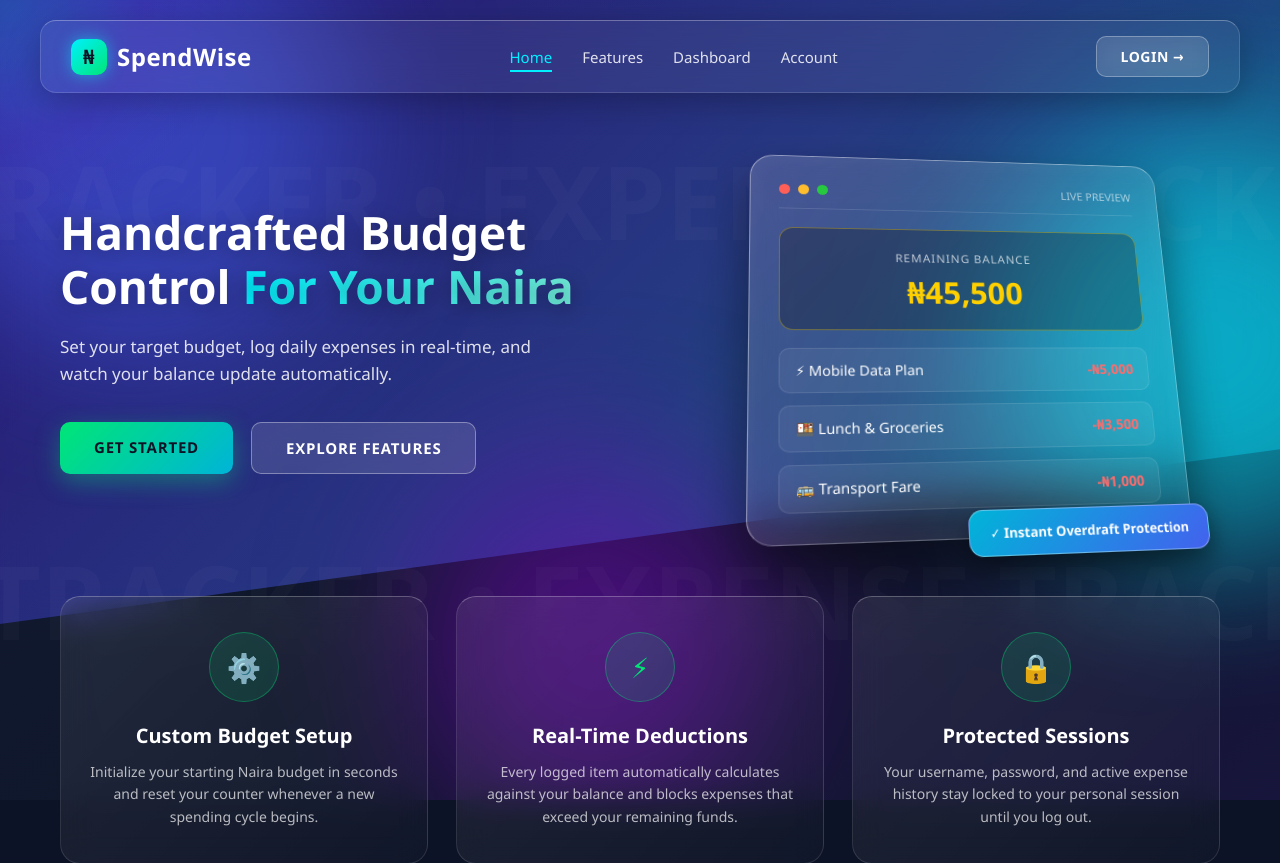
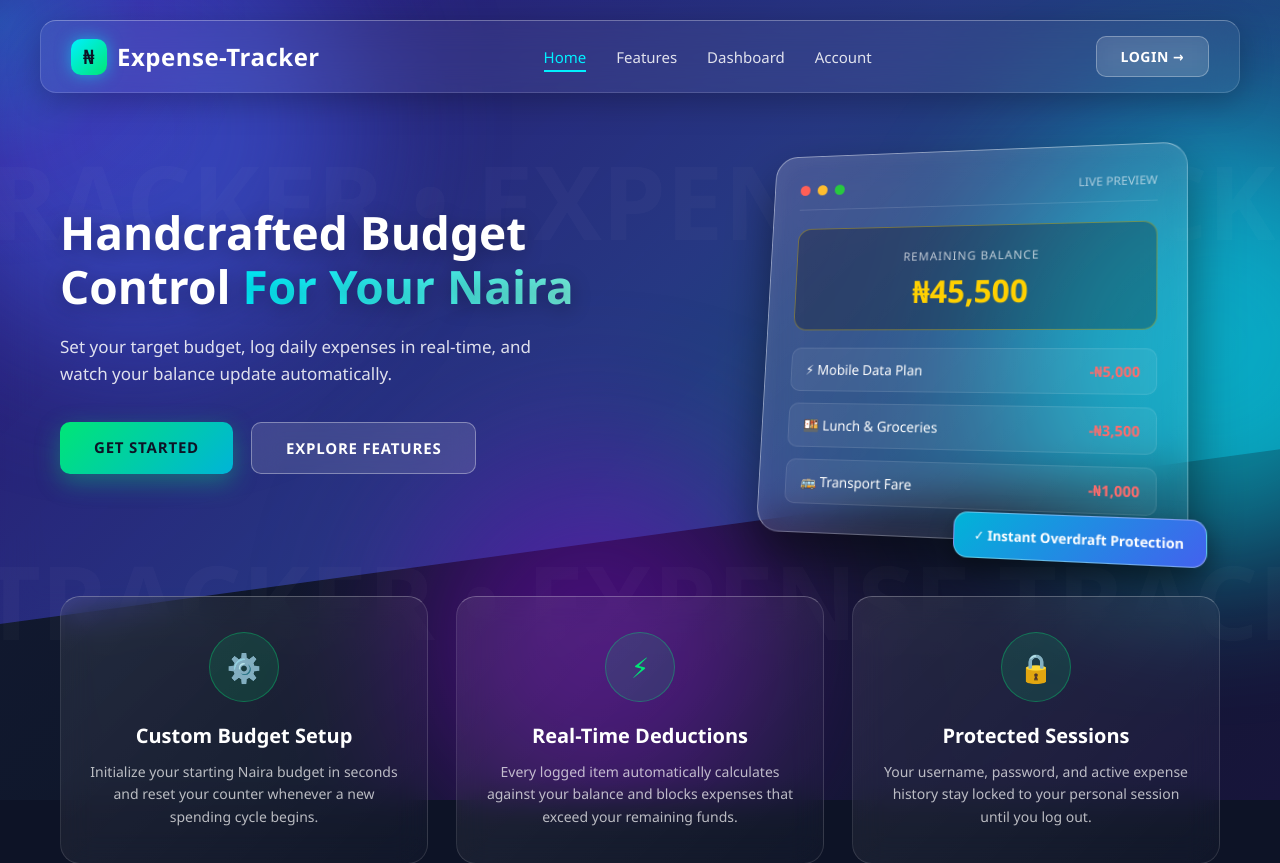
Before and after one commit to DANTE-1903/Budget-Tracker, a Flask app: page / in a window 1280 px wide. Shown: the top 863 px of the page. Run offline with Flask 3, Linux system fonts and the light colour scheme.

Commit message:
updated landing page

```diff
--- a/templates/landing.html
+++ b/templates/landing.html
@@ -549,7 +549,7 @@
     <nav>
         <a href="/" class="logo">
             <div class="logo-icon">₦</div>
-            <span>SpendWise</span>
+            <span>Expense-Tracker</span>
         </a>
         <ul class="nav-links">
             <li><a href="/" class="active">Home</a></li>
```
